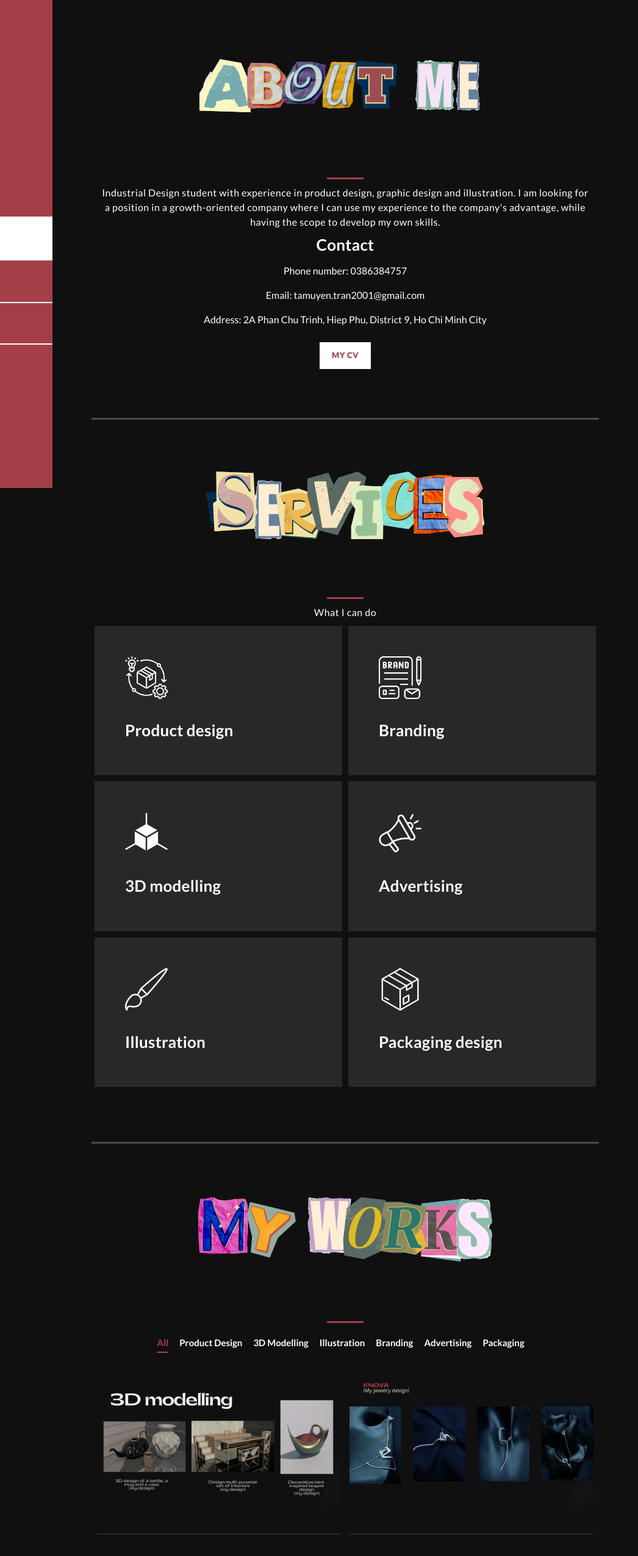
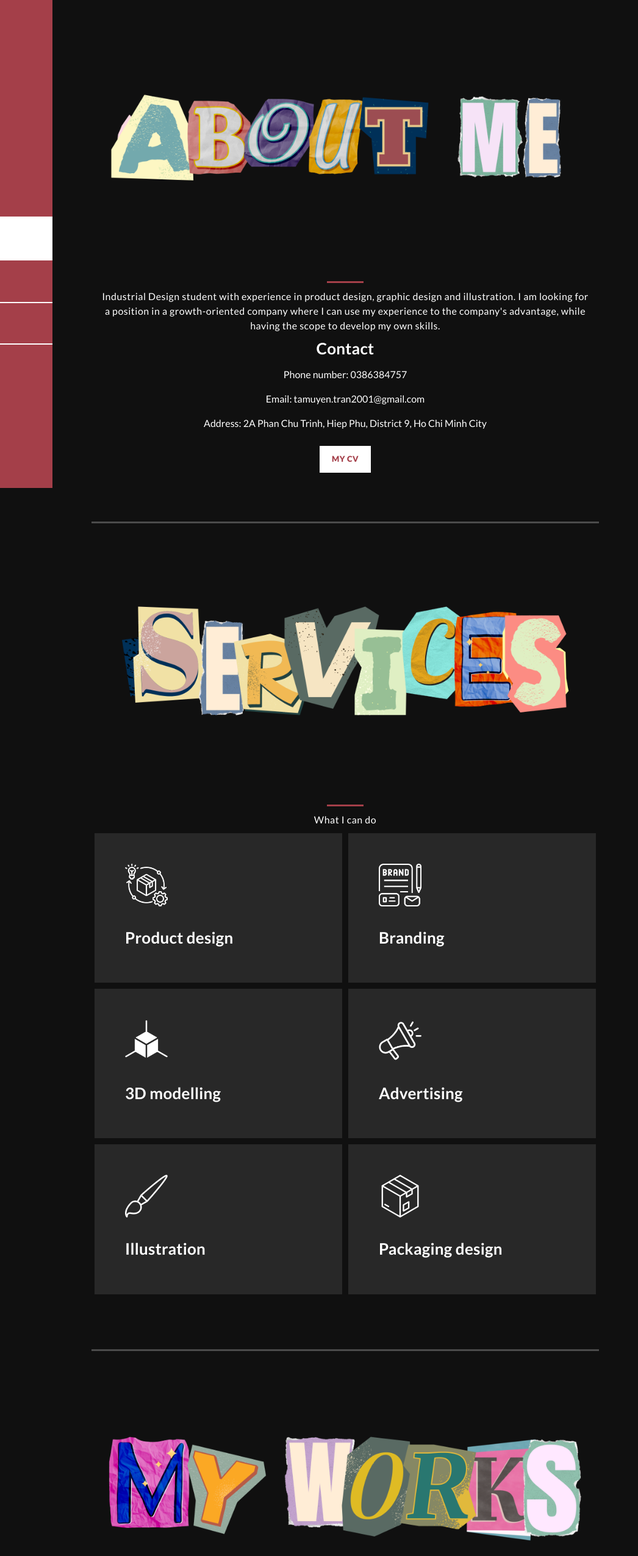
Before and after one commit to UyenTran0/resume, a plain HTML site: page index.html in a window 1280 px wide. Shown: the top 2551 px of the page at 61% size, 234-1280 px from the left. Drawn offline with Linux system fonts and the light colour scheme; some packages are replaced by stand-ins of ours; a script that the page names is missing.

Commit message:
last of final

```diff
--- a/assets/css/templatemo-style.css
+++ b/assets/css/templatemo-style.css
@@ -691,6 +691,9 @@ section.contact-me {
 }
 
 @media screen and (max-width: 1680px) {
+
+
+
     .menu {
         left: 5%;
     }
@@ -700,6 +703,13 @@ section.contact-me {
         width: 65%;
         right: 5%;
         left: 30%;
+    }
+}
+
+@media screen and (max-width: 2560px) and (min-width: 1920px){
+    .image-custom{
+        margin-left: 300px;
+        width: 500px;
     }
 }
 
@@ -822,3 +832,9 @@ section.contact-me {
         margin-bottom: 20px;
     }
 }
+
+@media screen and (max-width: 600px) and (min-width: 360px){
+    .image-custom{
+        width: 100%;
+    }
+}
--- a/index.html
+++ b/index.html
@@ -8,7 +8,7 @@
   <meta name="author" content="" />
   <link href="https://fonts.googleapis.com/css?family=Lato:100,300,400,700,900" rel="stylesheet" />
 
-  <title>Tôi tên là Tâm Uyên</title>
+  <title>Uyên's resume</title>
   <!--
 Reflux Template
 https://templatemo.com/tm-531-reflux
@@ -59,8 +59,8 @@ https://templatemo.com/tm-531-reflux
     <section class="section about-me" data-section="section1">
       <div class="container">
         <div class="section-heading" style="padding: 0; margin-bottom: 10px;">
-          <div class="image">
-            <a href="#"><img src="assets/images/uyen_aboutme.png" alt="" style="width: 500px;" /></a>
+          <div class="image image-custom">
+            <a href="#"><img src="assets/images/uyen_aboutme.png" alt=""  /></a>
           </div>
           <div class="line-dec"></div>
           <span>Industrial Design student with experience in product design, graphic design and illustration. I am
@@ -93,8 +93,8 @@ https://templatemo.com/tm-531-reflux
     <section class="section my-services" data-section="section2">
       <div class="container">
         <div class="section-heading" style="padding: 0; margin-bottom: 10px;">
-          <div class="image">
-            <a href="#"><img src="assets/images/uyen_services.png" alt="" style="width: 500px;" /></a>
+          <div class="image image-custom">
+            <a href="#"><img src="assets/images/uyen_services.png" alt="" /></a>
           </div>
           <div class="line-dec"></div>
           <span>What I can do</span>
@@ -147,8 +147,8 @@ https://templatemo.com/tm-531-reflux
     <section class="section my-work" data-section="section3">
       <div class="container">
         <div class="section-heading" style="padding: 0; margin-bottom: 10px;">
-          <div class="image">
-            <a href="#"><img src="assets/images/uyen_mywork.png" alt="" style="width: 500px;" /></a>
+          <div class="image image-custom">
+            <a href="#"><img src="assets/images/uyen_mywork.png" alt=""  /></a>
           </div>
           <div class="line-dec"></div>
         </div>
```
